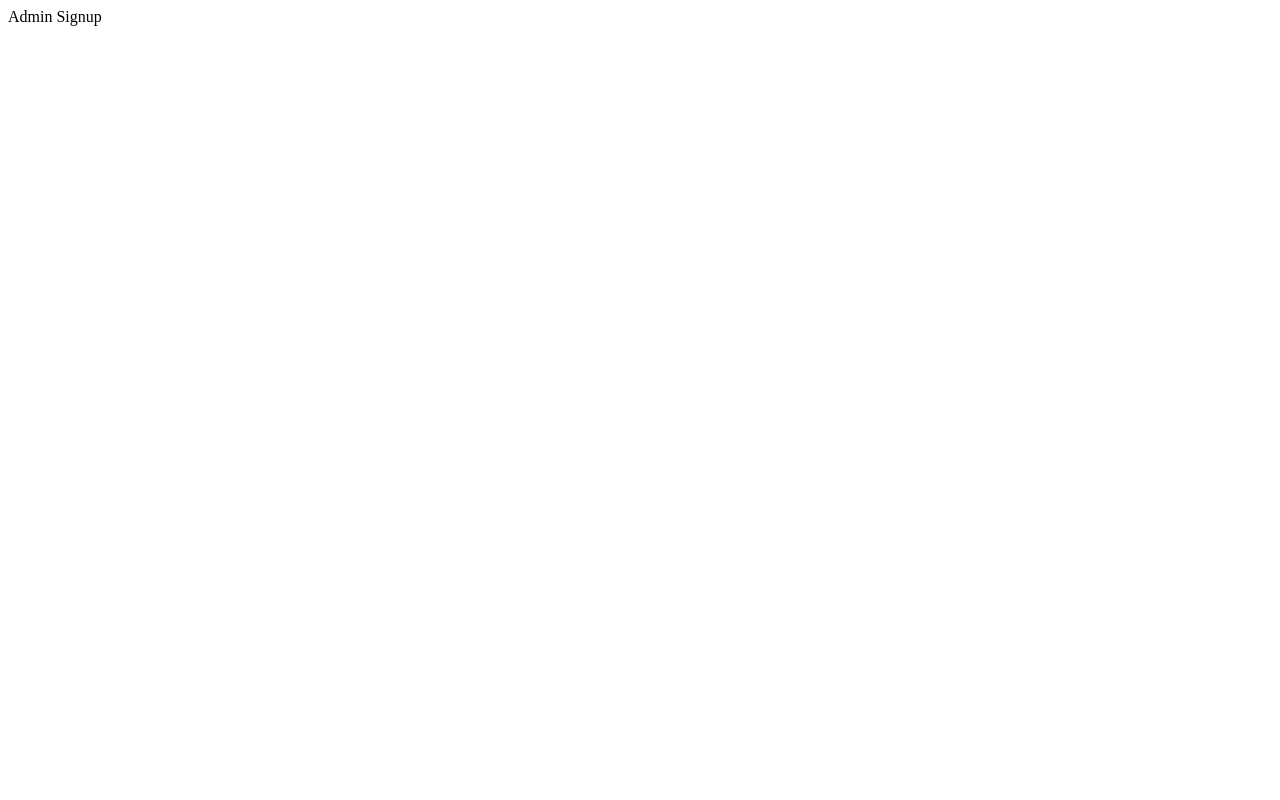
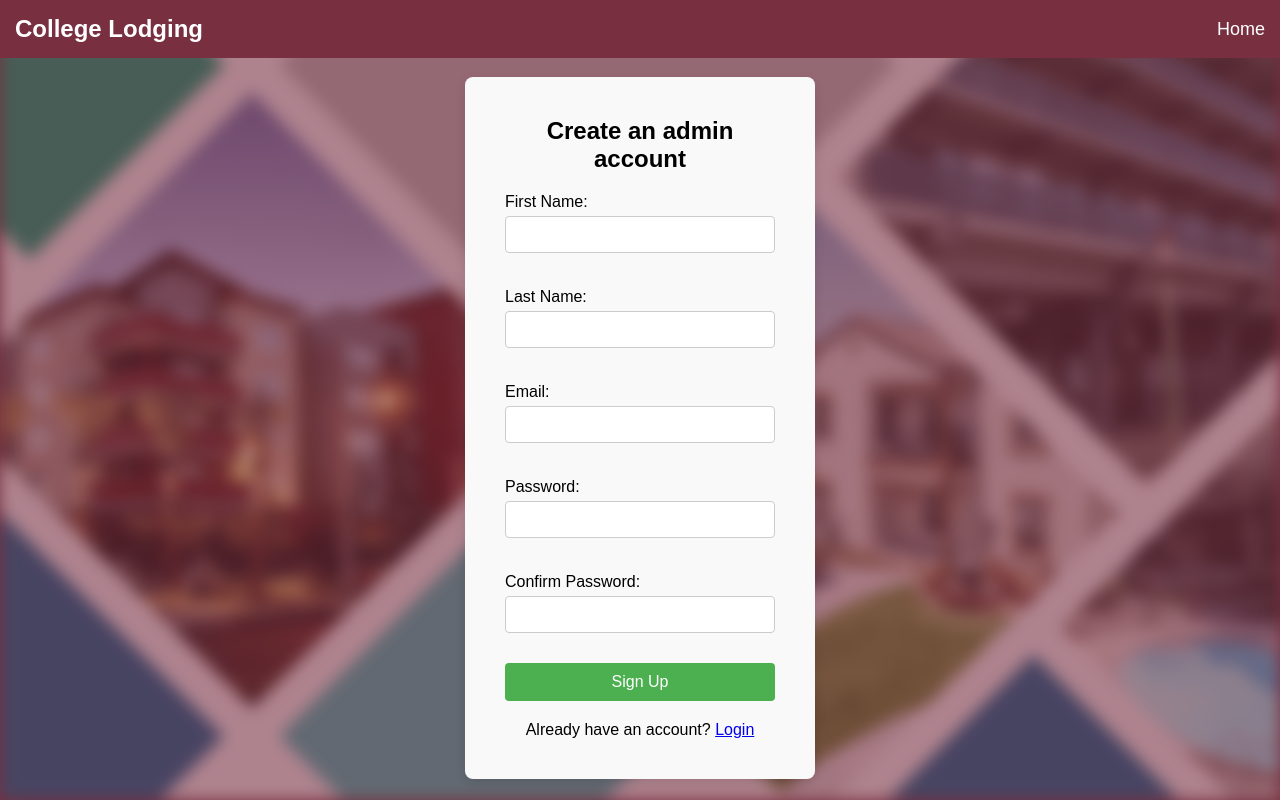
Before and after one commit to JohnathanGD/CollegeLodging, a Flask app: page /admin/signup in a window 1280 px wide. Before the commit the page is almost empty. Run offline with Flask 2, Linux system fonts and the light colour scheme.

Commit message:
Add Admin Signup Functionality

```diff
--- a/backend/blueprints/admin/routes.py
+++ b/backend/blueprints/admin/routes.py
@@ -1,9 +1,38 @@
-from flask import Blueprint, render_template, request, redirect, current_app as app, g
-from flask_login import LoginManager
-import utils.decorators
+from flask import Blueprint, render_template, request, redirect, current_app as app, g, url_for, flash
+from flask_login import LoginManager, login_user, logout_user, login_required, current_user
+from backend.models.users import User
+from werkzeug.security import generate_password_hash
+from backend.db import get_db_connection
+import utils.queries as queries
+from utils.decorators import unauthenticated_user
 
 admin_bp = Blueprint('admin', __name__)
 
 @admin_bp.route('/signup', methods=['GET', 'POST'])
+@unauthenticated_user
 def signup():
+    if request.method == 'POST':
+        email = request.form.get('email')
+        password = request.form.get('password')
+        confirm_password = request.form.get('confirm-password')
+        firstname = request.form.get('first-name')
+        lastname = request.form.get('last-name')
+
+        if password != confirm_password:
+            flash('Passwords do not match.', 'error')
+            return render_template('admin/admin_signup.html')
+
+        if User.get_by_email(email):
+            flash('User with this email already exists.', 'error')
+            return render_template('admin/admin_signup.html')
+
+        params = (email, generate_password_hash(password), firstname, lastname, 'admin', True)
+
+        if (queries.execute_query(queries.INSERT_NEW_USER_WITH_USER_TYPE_AND_IS_ADMIN, params)):
+            flash('Signup successful! Please log in.', 'success')
+            return redirect(url_for('auth.login'))
+        else:
+            flash('An error occurred during signup. Please try again later.', 'error')
+            return redirect(url_for('admin.signup'))
+
     return render_template('admin/admin_signup.html')
--- a/frontend/templates/admin/admin_signup.html
+++ b/frontend/templates/admin/admin_signup.html
@@ -1,10 +1,50 @@
+<!DOCTYPE html>
 <html lang="en">
 <head>
     <meta charset="UTF-8">
     <meta name="viewport" content="width=device-width, initial-scale=1.0">
-    <title>Document</title>
+    <title>Sign Up</title>
+    <link rel="stylesheet" href="{{ url_for('static', filename='styles.css') }}">
 </head>
 <body>
-    <p>Admin Signup</p>
+    <header>
+        <div class="logo">College Lodging</div>
+        <nav>
+            <ul>
+                <li><a href="{{ url_for('main.index') }}">Home</a></li>
+            </ul>
+        </nav>
+    </header>
+
+    <main class="login-page">
+        <div class="background-blur"></div>
+        <div class="login-container">
+            <h2>Create an admin account</h2>
+            <form action="{{ url_for('admin.signup') }}" method="POST">
+                <label for="first-name">First Name:</label>
+                <input type="text" id="first-name" name="first-name" required>
+
+                <label for="last-name">Last Name:</label>
+                <input type="text" id="last-name" name="last-name" required>
+
+                <label for="email">Email:</label>
+                <input type="email" id="email" name="email" required>
+
+                <label for="password">Password:</label>
+                <input type="password" id="password" name="password" required>
+
+                <label for="confirm-password">Confirm Password:</label>
+                <input type="password" id="confirm-password" name="confirm-password" required>
+
+                <button type="submit">Sign Up</button>
+            </form>
+
+            <div class="login-redirect"></div>
+                <p>
+                    Already have an account? <a href="{{ url_for('auth.login') }}">Login</a>
+                </p>
+            </div>
+        </div>
+    </main>
 </body>
 </html>
--- a/utils/queries.py
+++ b/utils/queries.py
@@ -68,10 +68,21 @@ GET_USER_BY_USERNAME = "SELECT * FROM users WHERE username = %s;"
 INSERT_NEW_USER = '''INSERT INTO users (email, password, firstname, lastname)
 VALUES (%s, %s, %s, %s);'''
 
+INSERT_NEW_USER_WITH_USER_TYPE = '''INSERT INTO users (email, password, firstname, lastname, user_type)
+VALUES (%s, %s, %s, %s, %s);'''
+
+INSERT_NEW_USER_WITH_IS_ADMIN = '''INSERT INTO users (email, password, firstname, lastname, is_admin)
+VALUES (%s, %s, %s, %s, %s);'''
+
+INSERT_NEW_USER_WITH_USER_TYPE_AND_IS_ADMIN = '''INSERT INTO users (email, password, firstname, lastname, user_type, is_admin)
+VALUES (%s, %s, %s, %s, %s, %s);'''
+
 UPDATE_USER_PASSWORD = "UPDATE users SET password = %s WHERE id = %s;"
 UPDATE_USER_EMAIL = "UPDATE users SET email = %s WHERE id = %s;"
 UPDATE_USER_FIRSTNAME = "UPDATE users SET firstname = %s WHERE id = %s;"
 UPDATE_USER_LASTNAME = "UPDATE users SET lastname = %s WHERE id = %s;"
+UPDATE_USER_USER_TYPE = "UPDATE users SET user_type = %s WHERE id = %s;"
+UPDATE_USER_IS_ADMIN = "UPDATE users SET is_admin = %s WHERE id = %s;"
 
 DELETE_USER = "DELETE FROM users WHERE id = %s;"
 
```
